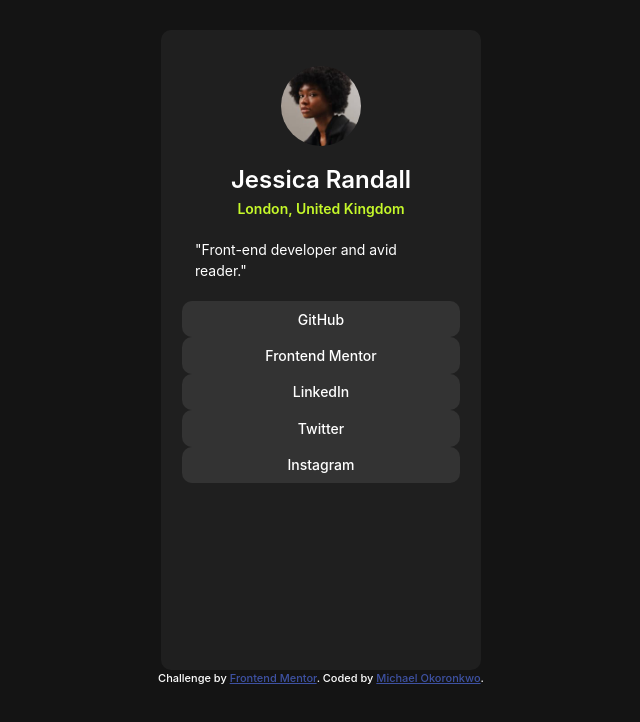
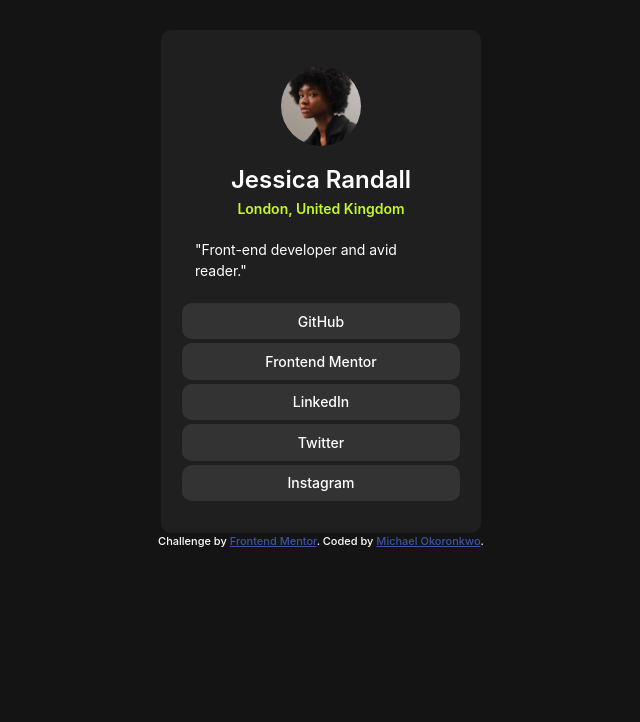
Before and after one commit to Donnish233/social-links-profile, a plain HTML site: page index.html in a window 1280 px wide. Shown: the whole page, without its empty margins (319-959 px from the left). Drawn offline with Linux system fonts and the light colour scheme; a web font is replaced by a local one.

Commit message:
Update styles.css

```diff
--- a/styles.css
+++ b/styles.css
@@ -29,8 +29,8 @@ main{
     margin: 0 auto;
     display: flex;
     flex-direction: column;
-    max-height: 95vh;
-    min-height: 80vh;
+    max-height: 75vh;
+    min-height: 60vh;
 }
 @media only screen and (max-width: 375px){
     main{
@@ -85,6 +85,7 @@ button{
     height: 2.6em;
     width: 99%;
     font-weight: 500;
+    margin: 2px auto;
 
     &:hover, &:active{
         background-color: hsl(75, 94%, 57%);
```
